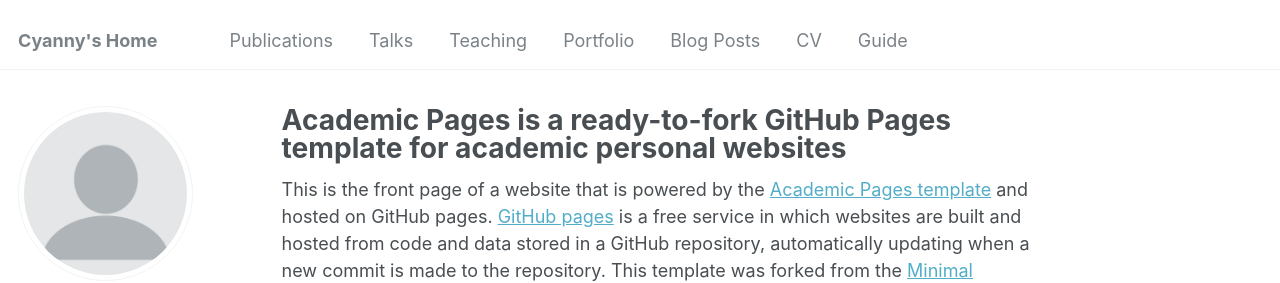
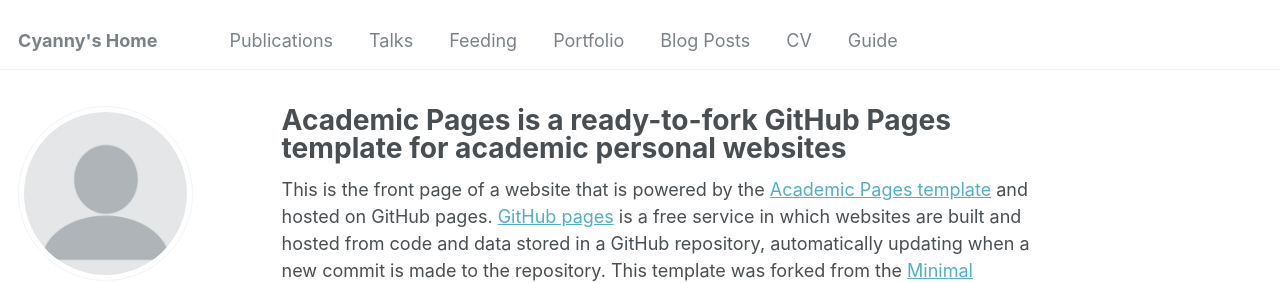
Before and after one commit to CyannyPasiify/cyannypasiify.github.io, a Jekyll site: the page built from _pages/about.md, in a window 1280 px wide. Shown: the top 283 px of the page. Built offline with Jekyll 4.4.1, drawn with Linux system fonts in a browser that asks for light colours.

Commit message:
Update navigation.yml

```diff
--- a/_data/navigation.yml
+++ b/_data/navigation.yml
@@ -11,7 +11,7 @@ main:
   - title: "Talks"
     url: /talks/
 
-  - title: "Teaching"
+  - title: "Feeding"
     url: /teaching/
 
   - title: "Portfolio"
```
